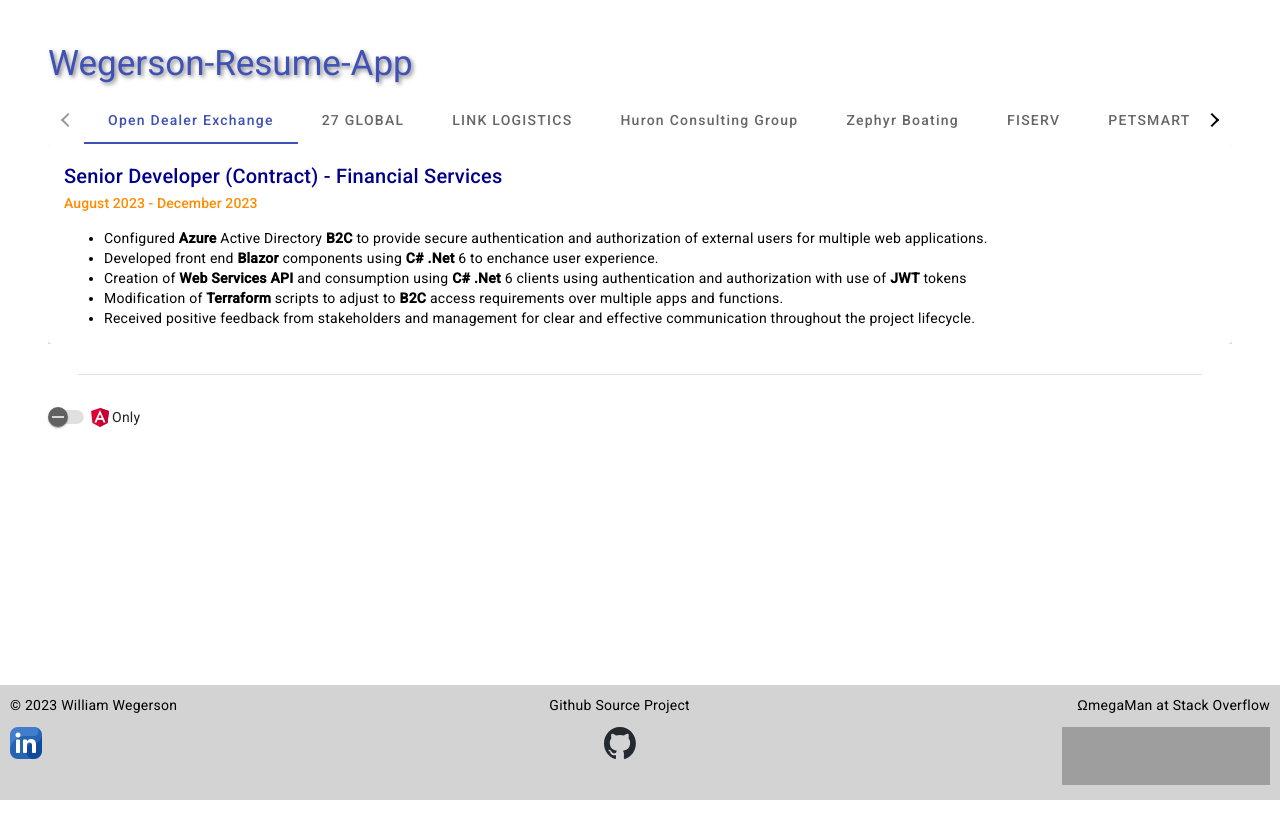
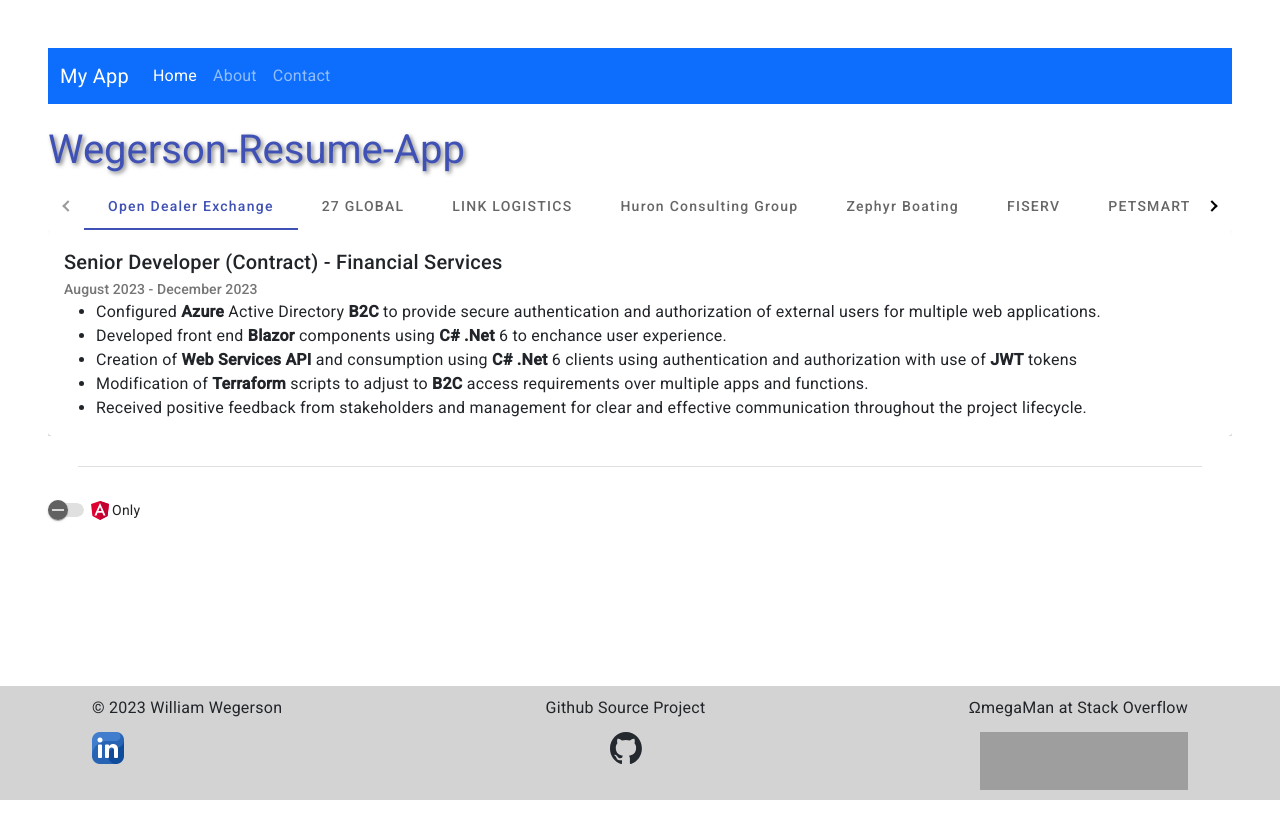
Before and after one commit to CheetahChrome/resume-app, an Angular app: page / in a window 1280 px wide. Shown: the top 838 px of the page. Built offline with nearby package versions, Linux system fonts and the light colour scheme; grey boxes are pictures that could not be loaded.

Commit message:
Component JobCarousel

```diff
--- a/package.json
+++ b/package.json
@@ -22,6 +22,7 @@
     "@angular/platform-browser": "^15.2.0",
     "@angular/platform-browser-dynamic": "^15.2.0",
     "@angular/router": "^15.2.0",
+    "bootstrap": "^5.3.2",
     "rxjs": "~7.8.0",
     "tslib": "^2.3.0",
     "zone.js": "~0.12.0"
--- /dev/null
+++ b/src/app/Components/job-carousel/job-carousel.component.html
@@ -0,0 +1,23 @@
+<mat-tab-group *ngIf="jobs$ | async as jobs; else loading">
+    <mat-tab *ngFor="let job of jobs" [label]="job.company">
+      <mat-card>
+        <mat-card-header>
+          <mat-card-title>{{job.title}}</mat-card-title>
+          <mat-card-subtitle>{{job.duration}}</mat-card-subtitle>
+        </mat-card-header>
+        <mat-card-content>
+          <ul *ngIf="job?.responsibilities?.length">
+            <li *ngFor="let task of job.responsibilities">
+              <div [innerHTML]="task.responsibilty| boldWords:boldWordsList"></div>
+          <!-- {{task}} -->
+            </li>
+          </ul>
+        </mat-card-content>
+      </mat-card>
+    </mat-tab>
+
+  </mat-tab-group>
+
+  <ng-template #loading>
+    <p class="my-4">Loading&hellip;</p>
+  </ng-template>
--- /dev/null
+++ b/src/app/Components/job-carousel/job-carousel.component.ts
@@ -0,0 +1,26 @@
+import { Component, OnInit } from '@angular/core';
+import { Observable, of, from, map } from 'rxjs';
+import { Job } from '../../Interfaces/Company';
+import { GetJobsService } from '../../Services/get-jobs.service';
+import { TechStack } from '../../Interfaces/Company';
+
+@Component({
+  selector: 'app-job-carousel',
+  templateUrl: './job-carousel.component.html',
+  styleUrls: ['./job-carousel.component.css']
+})
+export class JobCarouselComponent {
+
+  public jobs$: Observable<Job[] | undefined> = of(undefined);
+  // These words from the enum will be bolded.
+  public boldWordsList: string[] = Object.values(TechStack);
+
+  constructor(private api:GetJobsService) { }
+
+  public ngOnInit(): void {
+    this.jobs$ = this.api.getAllJobs$();
+
+
+    }
+
+}
--- a/src/app/app.component.html
+++ b/src/app/app.component.html
@@ -2,27 +2,31 @@
 
 
 <body>
+
+  <nav class="navbar navbar-expand-lg navbar-dark bg-primary">
+    <div class="container-fluid">
+      <a class="navbar-brand" href="#">My App</a>
+      <button class="navbar-toggler" type="button" data-bs-toggle="collapse" data-bs-target="#navbarSupportedContent" aria-controls="navbarSupportedContent" aria-expanded="false" aria-label="Toggle navigation">
+        <span class="navbar-toggler-icon"></span>
+      </button>
+      <div class="collapse navbar-collapse" id="navbarSupportedContent">
+        <ul class="navbar-nav me-auto mb-2 mb-lg-0">
+          <li class="nav-item">
+            <a class="nav-link active" aria-current="page" routerLink="/">Home</a>
+          </li>
+          <li class="nav-item">
+            <a class="nav-link" routerLink="/about">About</a>
+          </li>
+          <li class="nav-item">
+            <a class="nav-link" routerLink="/contact">Contact</a>
+          </li>
+        </ul>
+      </div>
+    </div>
+  </nav>
+
   <h1 class="app-title">{{title}}</h1>
-  <mat-tab-group *ngIf="jobs$ | async as jobs; else loading">
-    <mat-tab *ngFor="let job of jobs" [label]="job.company">
-      <mat-card>
-        <mat-card-header>
-          <mat-card-title>{{job.title}}</mat-card-title>
-          <mat-card-subtitle>{{job.duration}}</mat-card-subtitle>
-        </mat-card-header>
-        <mat-card-content>
-          <ul *ngIf="job?.responsibilities?.length">
-            <li *ngFor="let task of job.responsibilities">
-              <div [innerHTML]="task.responsibilty| boldWords:boldWordsList"></div>
-          <!-- {{task}} -->
-            </li>
-          </ul>
-        </mat-card-content>
-      </mat-card>
-    </mat-tab>
-
-  </mat-tab-group>
-
+  <app-job-carousel></app-job-carousel>
   <mat-divider></mat-divider>
 
   <mat-slide-toggle [(ngModel)]="checked">
--- a/src/index.html
+++ b/src/index.html
@@ -9,6 +9,7 @@
   <link rel="preconnect" href="https://fonts.gstatic.com">
   <link href="https://fonts.googleapis.com/css2?family=Roboto:wght@300;400;500&display=swap" rel="stylesheet">
   <link href="https://fonts.googleapis.com/icon?family=Material+Icons" rel="stylesheet">
+  <link href="https://cdn.jsdelivr.net/npm/bootstrap@5.3.0/dist/css/bootstrap.min.css" rel="stylesheet" integrity="sha384-9ndCyUaIbzAi2FUVXJi0CjmCapSmO7SnpJef0486qhLnuZ2cdeRhO02iuK6FUUVM" crossorigin="anonymous">
 </head>
 <body class="mat-typography">
   <app-root></app-root>
```
Also changed, not shown: src/app/app.module.ts (+12 -9 lines), src/app/Components/job-carousel/job-carousel.component.css (added), 2 other files (tests, documents, lock files or other folders).
